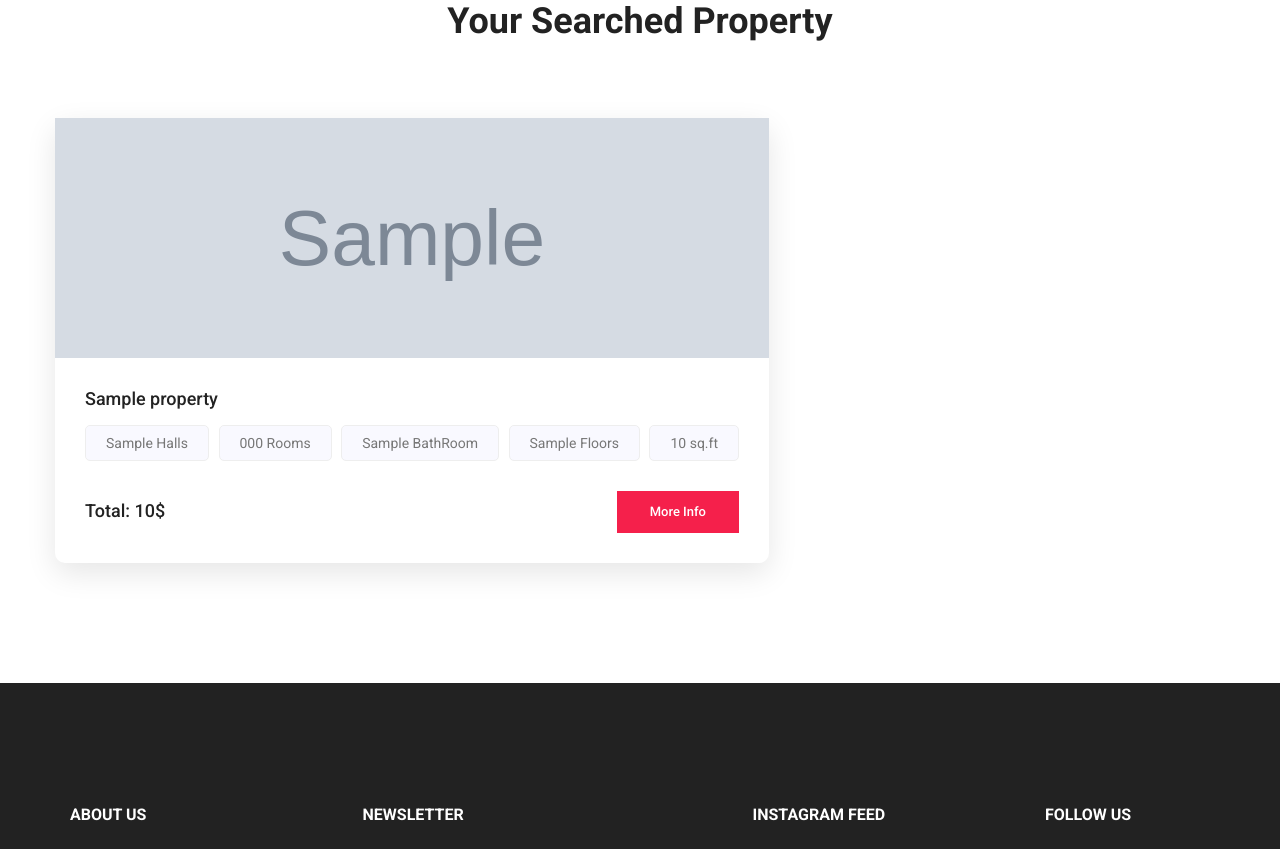
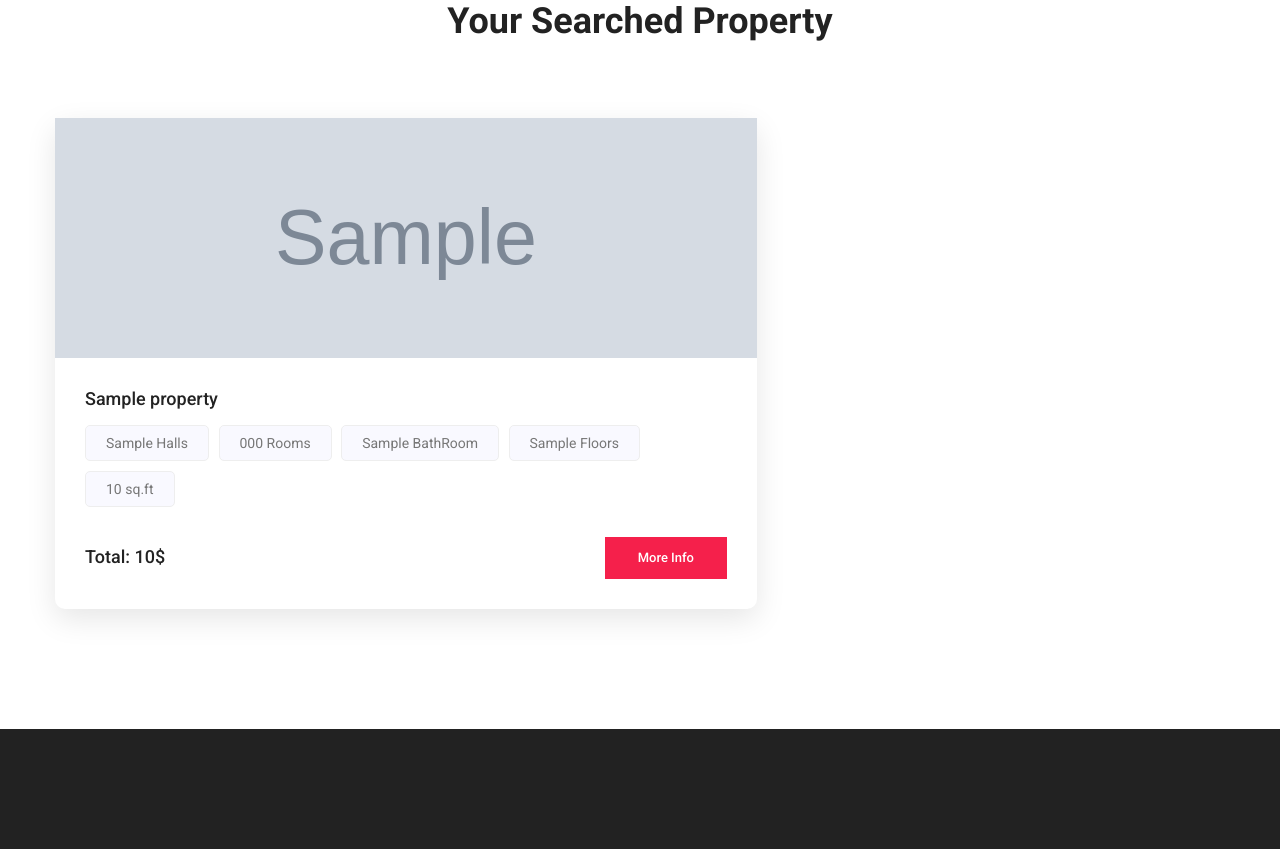
Before and after one commit to internetteam3/myapp, a Django app: template eproperty/templates/eproperty/SearchAdvertisement.html in a window 1280 px wide. Shown: the part 100-949 px from the top of the page. Run offline with Django 3.2, Linux system fonts and the light colour scheme; the template is opened without the code that fills it: most values are stand-ins (such as "Sample title", 1, 10 or a date in 2020); grey boxes marked "Sample" are stand-in pictures; some libraries are stand-ins or nearby versions.

Commit message:
bug fixing

```diff
--- a/eproperty/templates/eproperty/SearchAdvertisement.html
+++ b/eproperty/templates/eproperty/SearchAdvertisement.html
@@ -17,7 +17,7 @@
                 {% for p in property_list %}
 
 
-                    <div class="    d-flex justify-content-center">
+                    <div class="d-flex justify-content-center" style="max-width: 60%;">
                         <div class="properties_item">
                             <div class="pp_img">
                                 {#                                <img class="img-fluid" src="{{ MEDIA_URL }}CN_Tower.jpg" alt="">#}
```
